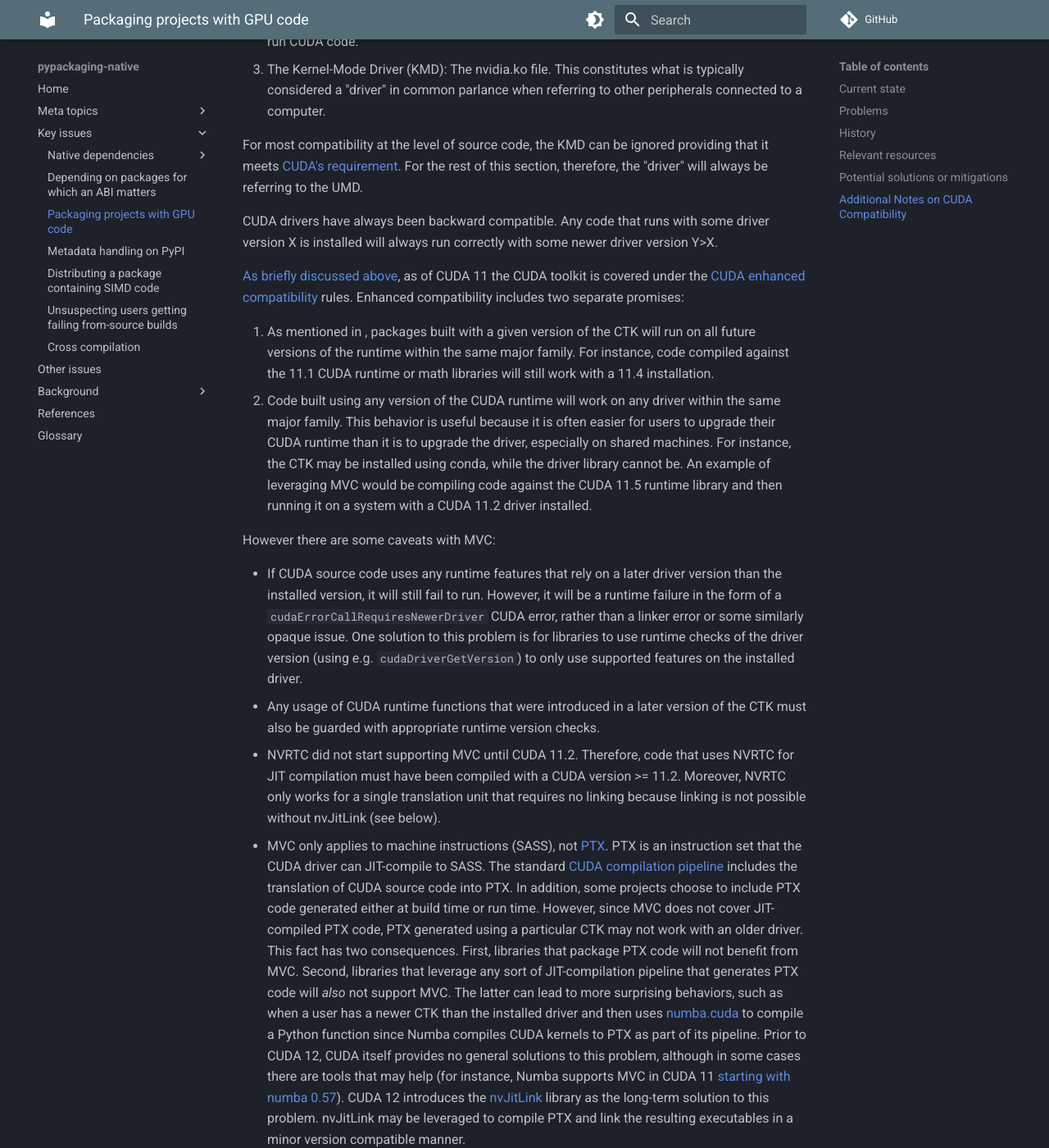
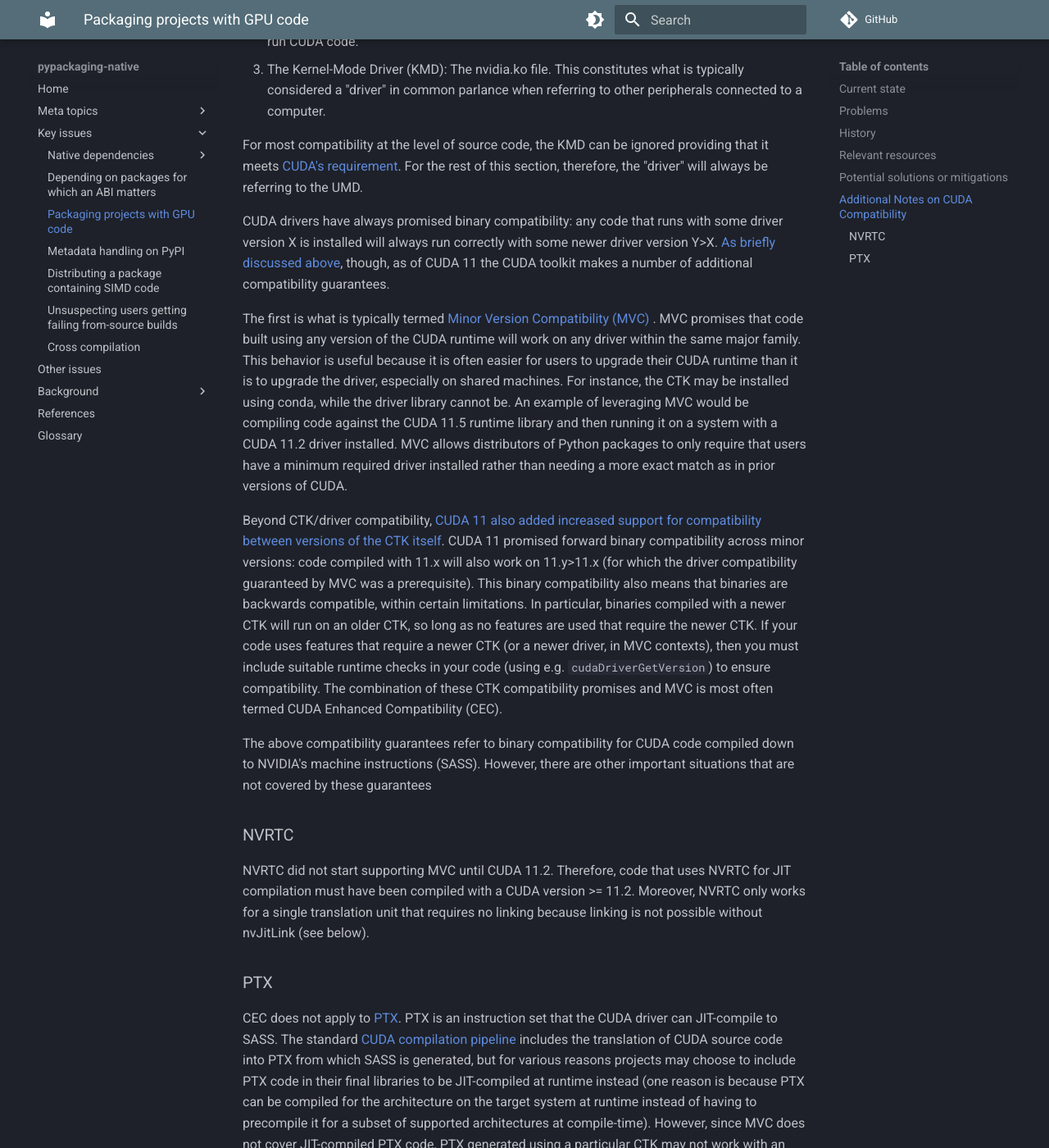
Before and after one commit to pypackaging-native/pypackaging-native, an MkDocs documentation site: the page built from docs/key-issues/gpus.md, in a window 1280 px wide and 1400 px high, scrolled down 4514 px. Shown: the whole window at 82% size. Built offline with MkDocs 1.6.1 and Material for MkDocs 9.7.7, drawn with Linux system fonts in a browser that asks for light colours; comment, search, counter and statistics services are not loaded; some of the changed text lies outside the part shown.

Commit message:
More updates

```diff
--- a/docs/key-issues/gpus.md
+++ b/docs/key-issues/gpus.md
@@ -80,9 +80,9 @@ provides a number of packages:
 adds maintenance overhead to project developers and consumes more storage and
 network bandwidth for PyPI.org. Moreover, it also prevents downstream projects
 from properly declaring the dependency unless they also follow a similar
-multi-package approach. As of CUDA 11, CUDA promises [CUDA Enhanced
-Compatibility
-(CEC)](https://docs.nvidia.com/deploy/cuda-compatibility/index.html#minor-version-compatibility),
+multi-package approach. As of CUDA 11, CUDA promises [binary compatibility
+across minor
+versions](https://docs.nvidia.com/cuda/cuda-c-best-practices-guide/index.html#cuda-toolkit-versioning),
 which allows building packages compatible across an entire CUDA major version.
 For example, CuPy now leverages this to produce wheels like
 [`cupy-cuda11x`](https://pypi.org/project/cupy-cuda11x/) and
@@ -245,64 +245,81 @@ requirement](https://docs.nvidia.com/deploy/cuda-compatibility/index.html).
 For the rest of this section, therefore, the "driver" will always be referring
 to the UMD.
 
-CUDA drivers have always been backward compatible. Any code that runs with some
+CUDA drivers have always promised binary compatibility: any code that runs with some
 driver version X is installed will always run correctly with some newer driver
-version Y>X.
+version Y>X. [As briefly discussed above](#current-state), though, as of CUDA
+11 the CUDA toolkit makes a number of additional compatibility guarantees.
 
-[As briefly discussed above](#current-state), as of CUDA 11 the CUDA toolkit is
-covered under the [CUDA enhanced
-compatibility](https://docs.nvidia.com/cuda/cuda-c-best-practices-guide/index.html#cuda-toolkit-versioning)
-rules. Enhanced compatibility includes two separate promises:
+The first is what is typically termed [Minor Version Compatibility (MVC)
+](https://docs.nvidia.com/deploy/cuda-compatibility/index.html#minor-version-compatibility).
+MVC promises that code built using any version of the CUDA runtime will work on
+any driver within the same major family. This behavior is useful because it is
+often easier for users to upgrade their CUDA runtime than it is to upgrade the
+driver, especially on shared machines. For instance, the CTK may be installed
+using conda, while the driver library cannot be. An example of leveraging MVC
+would be compiling code against the CUDA 11.5 runtime library and then running
+it on a system with a CUDA 11.2 driver installed. MVC allows distributors of
+Python packages to only require that users have a minimum required driver
+installed rather than needing a more exact match as in prior versions of CUDA.
 
-1. As mentioned in [](#current-state), packages built with a given version of
-   the CTK will run on all future versions of the runtime within the
-   same major family. For instance, code compiled against the 11.1 CUDA runtime
-   or math libraries will still work with a 11.4 installation.
-2. Code built using any version of the CUDA runtime will work on any driver
-   within the same major family. This behavior is useful because it is often
-   easier for users to upgrade their CUDA runtime than it is to upgrade the
-   driver, especially on shared machines. For instance, the CTK may be
-   installed using conda, while the driver library cannot be. An example of
-   leveraging MVC would be compiling code against the CUDA 11.5 runtime library
-   and then running it on a system with a CUDA 11.2 driver installed.
+Beyond CTK/driver compatibility, [CUDA 11 also added increased support for
+compatibility between versions of the CTK
+itself](https://docs.nvidia.com/cuda/cuda-c-best-practices-guide/index.html#cuda-toolkit-versioning).
+CUDA 11 promised forward binary compatibility across minor versions: code
+compiled with 11.x will also work on 11.y>11.x (for which the driver
+compatibility guaranteed by MVC was a prerequisite). This binary compatibility
+also means that binaries are backwards compatible, within certain limitations.
+In particular, binaries compiled with a newer CTK will run on an older CTK, so
+long as no features are used that require the newer CTK. If your code uses
+features that require a newer CTK (or a newer driver, in MVC contexts), then
+you must include suitable runtime checks in your code (using e.g.
+`cudaDriverGetVersion`) to ensure compatibility. The combination of these CTK
+compatibility promises and MVC is most often termed CUDA Enhanced Compatibility
+(CEC).
 
-However there are some caveats with MVC:
+The above compatibility guarantees refer to binary compatibility for CUDA code
+compiled down to NVIDIA's machine instructions (SASS). However, there are other
+important situations that are not covered by these guarantees
 
-- If CUDA source code uses any runtime features that rely on a later driver
-  version than the installed version, it will still fail to run. However, it
-  will be a runtime failure in the form of a `cudaErrorCallRequiresNewerDriver`
-  CUDA error, rather than a linker error or some similarly opaque issue. One
-  solution to this problem is for libraries to use runtime checks of the driver
-  version (using e.g. `cudaDriverGetVersion`) to only use supported features on
-  the installed driver.
-- Any usage of CUDA runtime functions that were introduced in a later version
-  of the CTK must also be guarded with appropriate runtime version checks.
-- NVRTC did not start supporting MVC until CUDA 11.2. Therefore, code that uses
-  NVRTC for JIT compilation must have been compiled with a CUDA version >=
-  11.2. Moreover, NVRTC only works for a single translation unit that requires
-  no linking because linking is not possible without nvJitLink (see below).
-- MVC only applies to machine instructions (SASS), not
-  [PTX](https://docs.nvidia.com/cuda/parallel-thread-execution/). PTX is an
-  instruction set that the CUDA driver can JIT-compile to SASS. The
-  standard [CUDA compilation
-  pipeline](https://docs.nvidia.com/cuda/cuda-compiler-driver-nvcc/index.html#the-cuda-compilation-trajectory)
-  includes the translation of CUDA source code into PTX. In addition, some
-  projects choose to include PTX code generated either at build time or run
-  time. However, since MVC does not cover JIT-compiled PTX code, PTX generated
-  using a particular CTK may not work with an older
-  driver.
-  This fact has two consequences. First, libraries that package PTX
-  code will not benefit from MVC. Second, libraries that leverage any sort of
-  JIT-compilation pipeline that generates PTX code will _also_ not support MVC.
-  The latter can lead to more surprising behaviors, such as when a user has a
-  newer CTK than the installed driver and then uses
-  [numba.cuda](https://numba.pydata.org/) to compile a Python function since
-  Numba compiles CUDA kernels to PTX as part of its pipeline. Prior to CUDA 12,
-  CUDA itself provides no general solutions to this problem, although in some
-  cases there are tools that may help (for instance, Numba supports
-  MVC in CUDA 11 [starting with numba
-  0.57](https://numba.readthedocs.io/en/stable/release-notes.html#version-0-57-0-1-may-2023)).
-  CUDA 12 introduces the
-  [nvJitLink](https://docs.nvidia.com/cuda/nvjitlink/index.html) library as the
-  long-term solution to this problem. nvJitLink may be leveraged to compile PTX
-  and link the resulting executables in a minor version compatible manner.
+### NVRTC
+
+NVRTC did not start supporting MVC until CUDA 11.2. Therefore, code that uses
+NVRTC for JIT compilation must have been compiled with a CUDA version >= 11.2.
+Moreover, NVRTC only works for a single translation unit that requires no
+linking because linking is not possible without nvJitLink (see below).
+
+### PTX
+
+CEC does not apply to
+[PTX](https://docs.nvidia.com/cuda/parallel-thread-execution/). PTX is an
+instruction set that the CUDA driver can JIT-compile to SASS. The standard
+[CUDA compilation
+pipeline](https://docs.nvidia.com/cuda/cuda-compiler-driver-nvcc/index.html#the-cuda-compilation-trajectory)
+includes the translation of CUDA source code into PTX from which SASS is
+generated, but for various reasons projects may choose to include PTX code in
+their final libraries to be JIT-compiled at runtime instead (one reason is
+because PTX can be compiled for the architecture on the target system at
+runtime instead of having to precompile it for a subset of supported
+architectures at compile-time). However, since MVC does not cover JIT-compiled
+PTX code, PTX generated using a particular CTK may not work with an older
+driver. This fact has two consequences:
+
+1. Libraries that package PTX code will not benefit from MVC.
+2. Libraries that leverage any sort of JIT-compilation pipeline that generates
+   PTX code will _also_ not support MVC. This can lead to particularly
+   surprising behaviors, such as when a user has a newer CTK than the installed
+   driver and then uses [numba.cuda](https://numba.pydata.org/) to compile a
+   Python function since Numba compiles CUDA kernels to PTX as part of its
+   pipeline.
+
+Prior to CUDA 12, CUDA itself provides no general solutions to
+this problem, although in some cases there are tools that may help (for
+instance, Numba supports MVC in CUDA 11 [starting with numba
+0.57](https://numba.readthedocs.io/en/stable/release-notes.html#version-0-57-0-1-may-2023)).
+CUDA 12 introduced the
+[nvJitLink](https://docs.nvidia.com/cuda/nvjitlink/index.html) library as the
+long-term solution to this problem. nvJitLink may be leveraged to compile PTX
+and link the resulting executables in a minor version compatible manner.
+The [`pynvjitlink` package](https://github.com/rapidsai/pynvjitlink/) is a
+Python wrapper for nvjitlink that can be used to enable enhanced compatibility
+for numba's JIT-compiled kernels.
```
